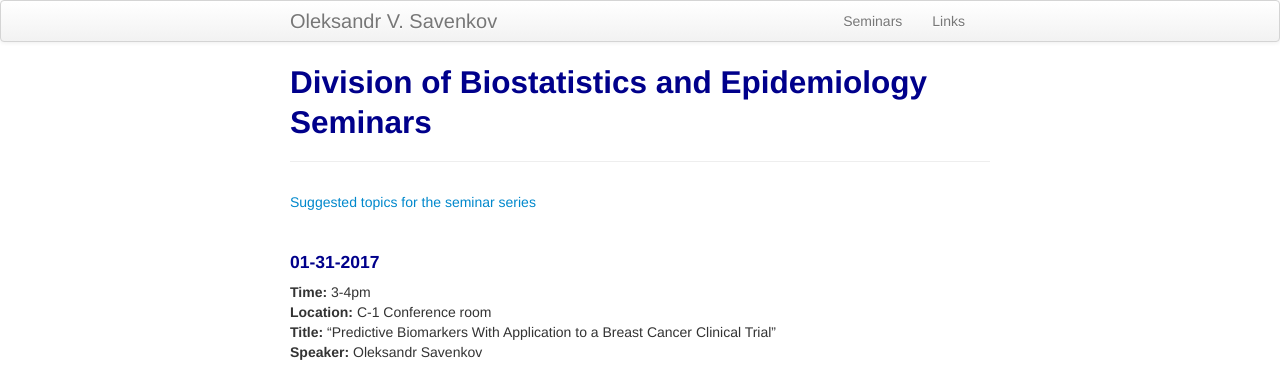
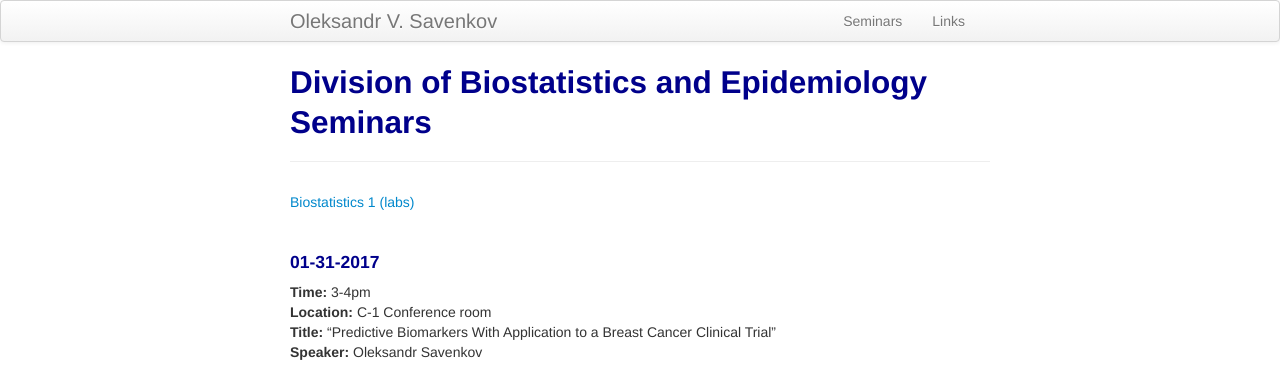
Before and after one commit to ovsavenkov/ovsavenkov.github.io, a Jekyll site: the page built from seminars.md, in a window 1280 px wide and 900 px high. Shown: the top 386 px of the window. Built offline with Jekyll 4.4.1, drawn with Linux system fonts in a browser that asks for light colours.

Commit message:
adds objectives slides

```diff
--- a/seminars.md
+++ b/seminars.md
@@ -3,8 +3,8 @@ layout: page
 title: Division of Biostatistics and Epidemiology Seminars
 description: Division of Biostatistics and Epidemiology Seminars
 ---
-[Suggested topics for the seminar series](https://docs.google.com/spreadsheets/d/1KrXSiqZPRx9iDV3CXFLiEDMdu_SPZcRrTJW1_Yy4Dhs/edit#gid=0)
 
+[Biostatistics 1 (labs)](../slides/objectives.pdf)
 
 
 <br>
```
Also changed, not shown: 1 other file.
